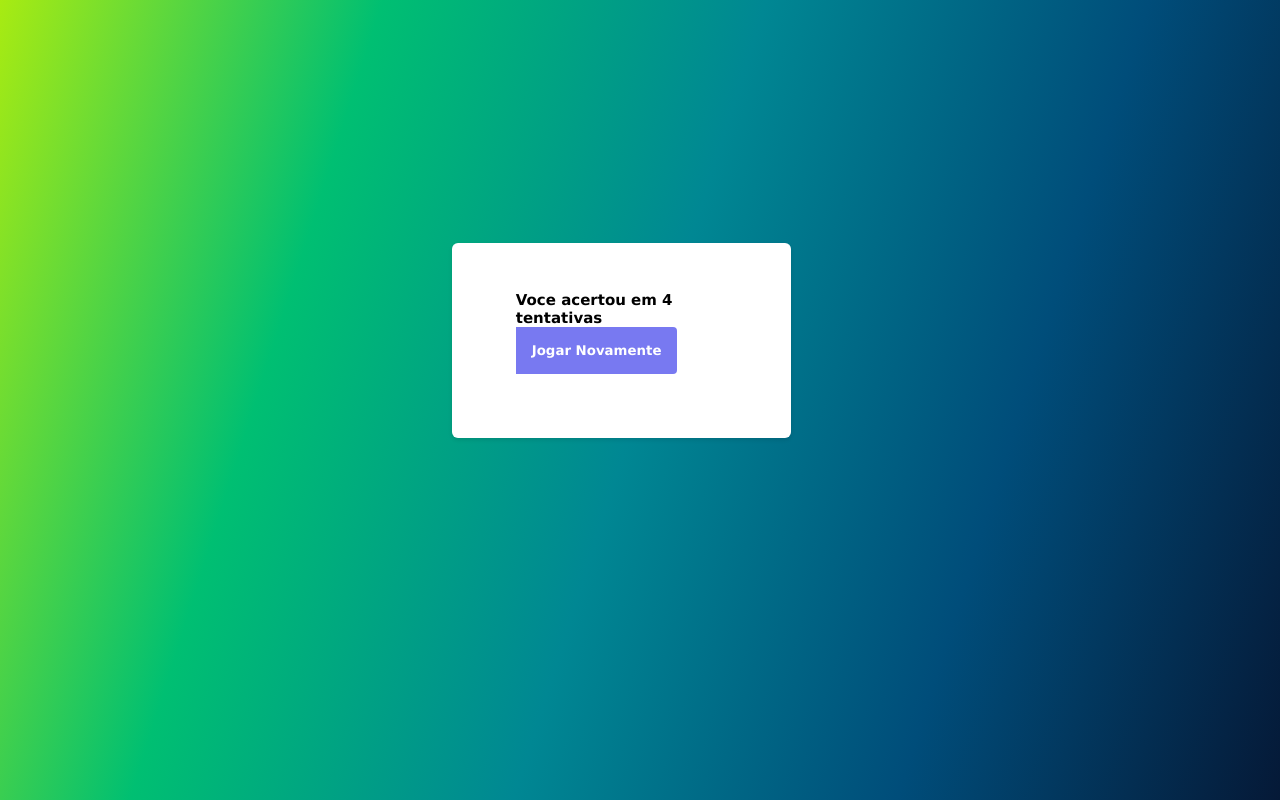
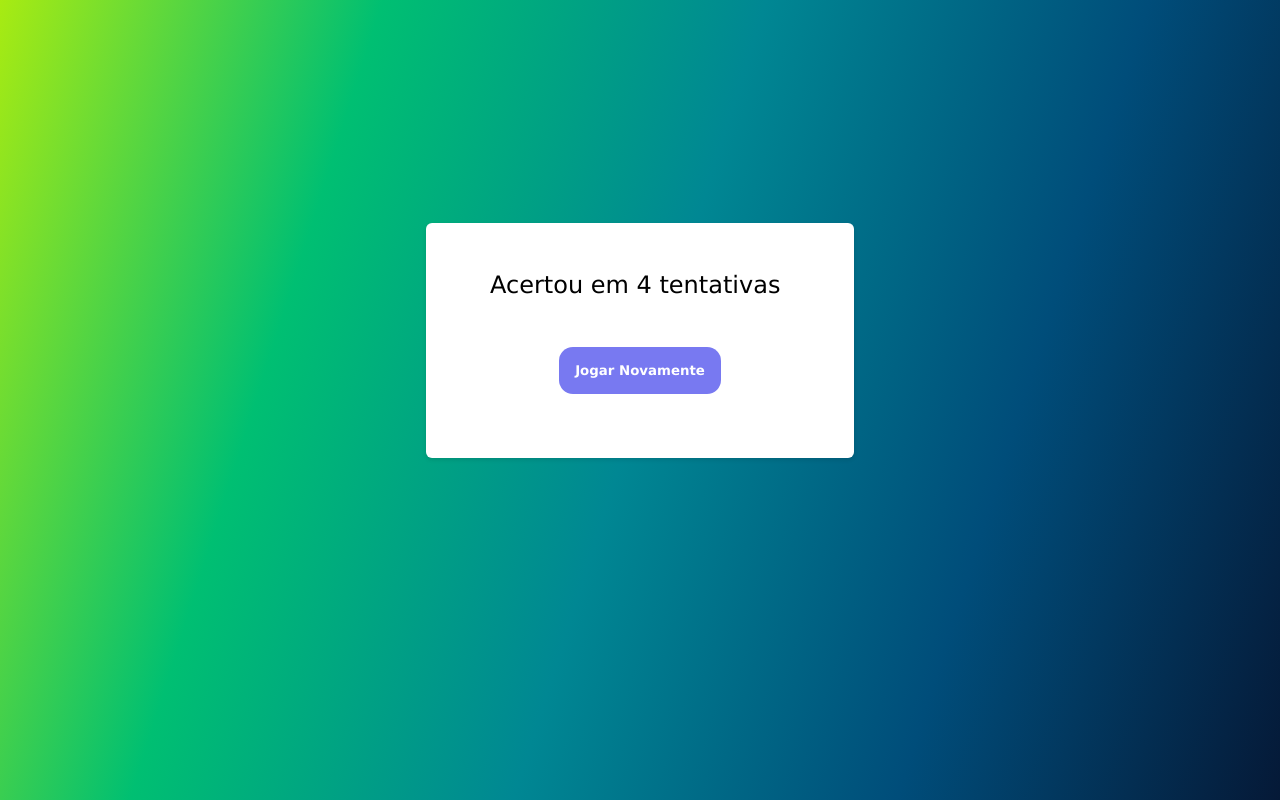
Before and after one commit to Jackeline-Matos/Jogo-Advinhacao, a plain HTML site: page index.html in a window 1280 px wide. Drawn offline with Linux system fonts and the light colour scheme.

Commit message:
finalizacao-styling

```diff
--- a/index.html
+++ b/index.html
@@ -8,8 +8,8 @@
 </head>
 <body>
 
-    <div class="screen1 hide">
-        <main>
+    <main>
+        <div class="screen1 hide">
             <h1>Jogo da Advinhacao</h1>
             <p>Adivinhe um número entre 0 e 10</p>
             <form>
@@ -17,18 +17,16 @@
                 <button>Tentar</button>
             </form>
 
-        </main>
-    </div>
+        </div>
 
-    <div class="screen2">
+        <div class="screen2">
 
-        <main>
+            <h2>Acertou em 4 tentativas </h2>
+            <form>
+            <button>Jogar Novamente </button>
+            </form>
 
-            <h2>Voce acertou em 4 tentativas </h2>
-            <button>Jogar Novamente </button>
-
-        </main>
-
-    </div>
+        </div>
+    </main>
 </body>
 </html>
--- a/style.css
+++ b/style.css
@@ -24,7 +24,20 @@ body, button, input {
     font-family: 'Lucida Sans', 'Lucida Sans Regular', 'Lucida Grande', 'Lucida Sans Unicode', Geneva, Verdana, sans-serif;
 }
 
-/* Styling - Screen 1  */
+
+
+button{
+    background-color: #7879F1;
+    color:white;
+    font-weight: bold;
+    border-radius: 0 .4rem .4rem 0;
+    cursor: pointer;
+}
+
+button:hover {
+    background-color: #3c3ca1;
+    transition: 3s ;
+}
 
 .hide{
 
@@ -35,6 +48,9 @@ body, button, input {
     */
     display: none;
 }
+
+
+/* Styling - Screen 1  */
 
 main {
     border-radius: .6rem;
@@ -101,15 +117,23 @@ input, button{
 input{
     background-color: aliceblue;
     width: 6rem;
-    border-radius: 0 .4rem .4rem 0;
-}
-
-button{
-    background-color: #7879F1;
-    color:white;
-    font-weight: bold;
-    border-radius: 0 .4rem .4rem 0;
+    border-radius: 0 .4rem 0 0 0 .4rem;
 }
 
 
+
+
 /* Styling - Screen 2  */
+
+h2{
+    font-size: 2.4rem;
+    font-weight: normal;
+
+    margin-bottom: 3.3rem;
+}
+
+.screen2 button {
+    border-radius: 1.4rem;
+
+
+}
```
